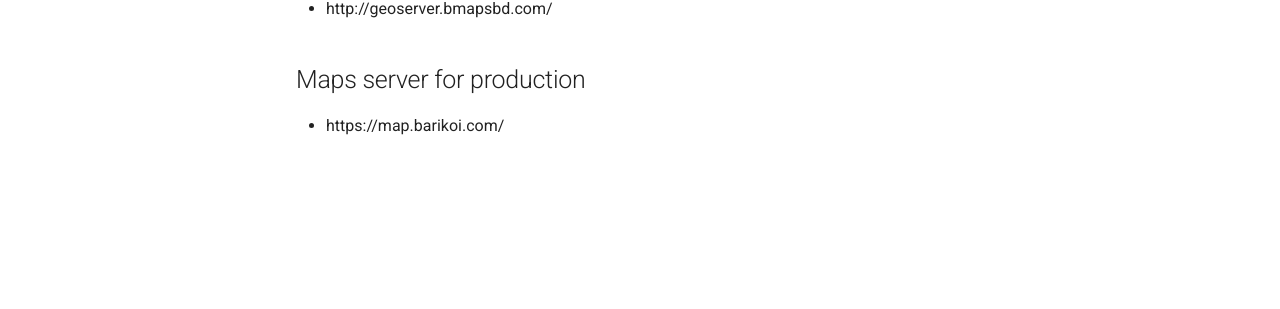
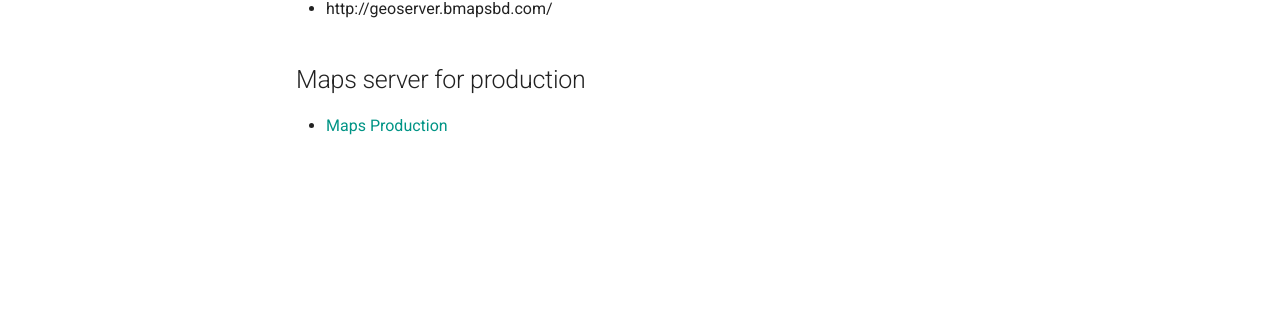
Before and after one commit to sarikamahboob/docs, an MkDocs documentation site: the page built from docs/Maps/index.md, in a window 1280 px wide. Shown: the part 399-708 px from the top of the page. Built offline with MkDocs 1.6.1 and Material for MkDocs 9.7.7, drawn with Linux system fonts in a browser that asks for light colours.

Commit message:
fix: link not working issues

```diff
--- a/docs/Maps/index.md
+++ b/docs/Maps/index.md
@@ -10,4 +10,4 @@
 
 ## Maps server for production
 
-- https://map.barikoi.com/
+- [Maps Production](https://map.barikoi.com/)
```
